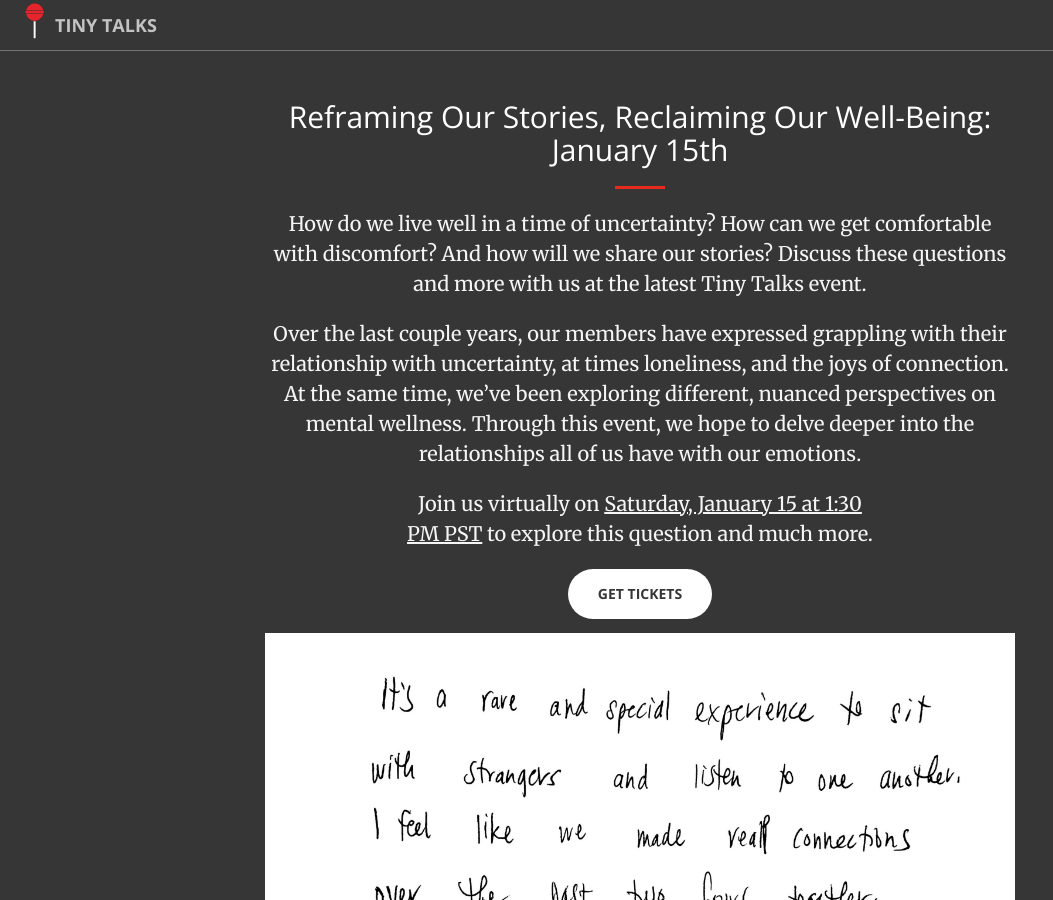
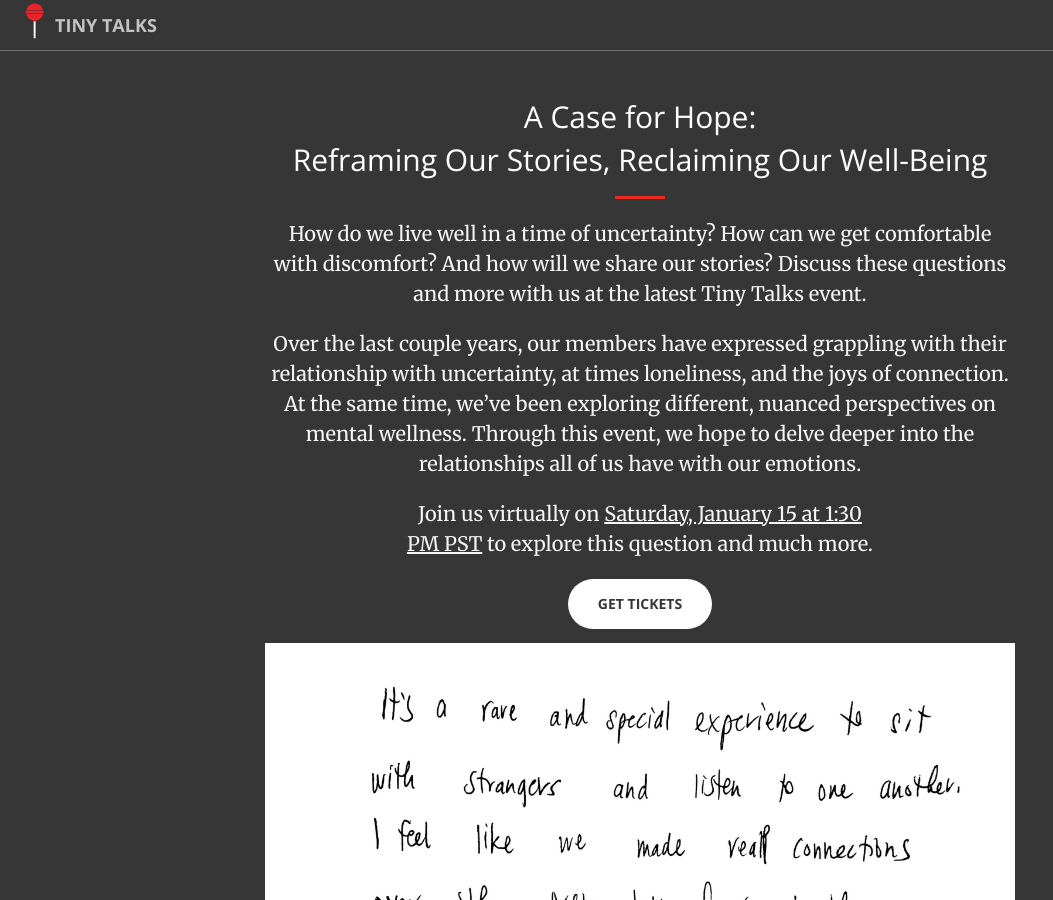
Before and after one commit to anrath/tinytalks.github.io, a Jekyll site: the page built from event.md, in a window 1280 px wide and 900 px high. Shown: the whole window, without its empty margins (0-1053 px from the left). Built offline with Jekyll 4.4.1, drawn with Linux system fonts in a browser that asks for light colours.

Commit message:
title again

```diff
--- a/_includes/event/event-desc.html
+++ b/_includes/event/event-desc.html
@@ -2,7 +2,8 @@
     <div class="container">
         <div class="row">
             <div class="col-lg-8 col-lg-offset-2 text-center">
-                <h2 class="section-heading">Reframing Our Stories, Reclaiming Our Well-Being: January 15th</h2>
+                <h2 class="section-heading">A Case for Hope:</h2>
+                <h2 class="section-heading">Reframing Our Stories, Reclaiming Our Well-Being</h2>
                 <hr class="primary">
                 <!-- <p class="text-faded">
                     Details coming soon!
```
